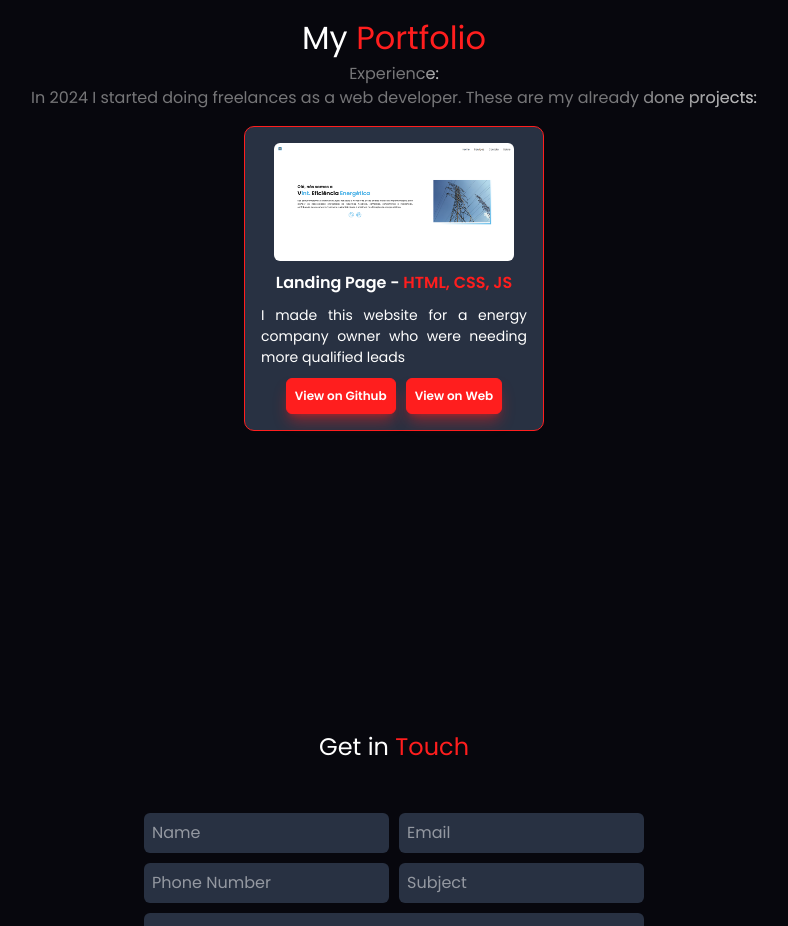
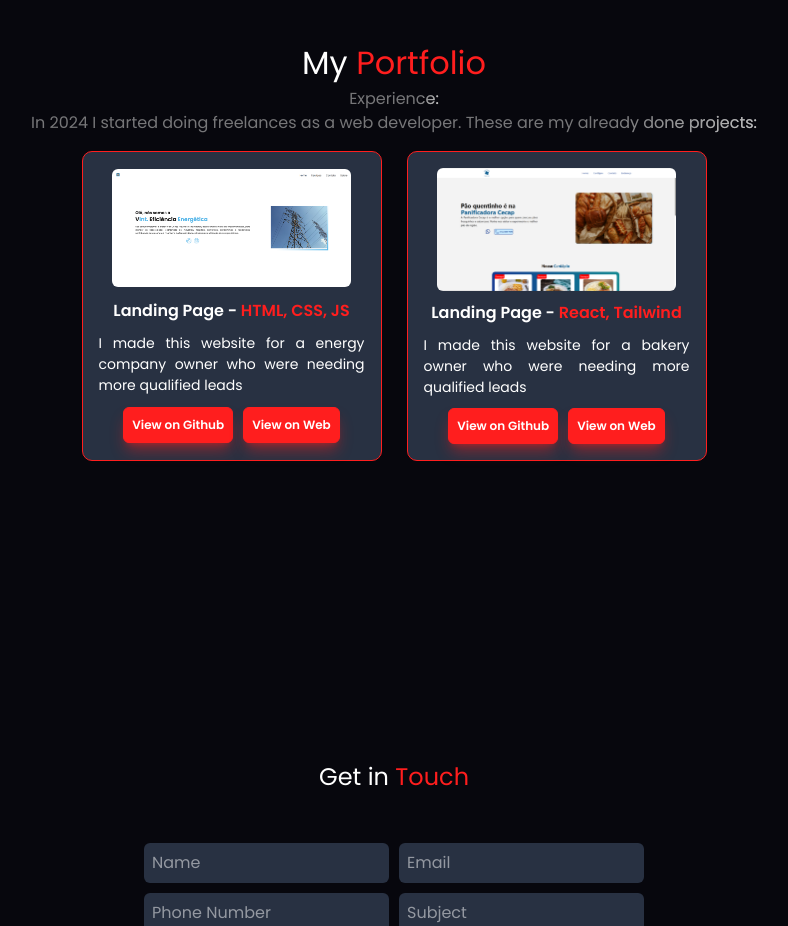
Before and after one commit to Matheus-Aguiarr/portfolio, a React (Vite) app: page / in a window 1280 px wide. Shown: the part 1700-2626 px from the top of the page, without its empty margins (246-1034 px from the left). Built offline with nearby package versions, Linux system fonts and the light colour scheme.

Commit message:
feat: add new animations in portfolio

```diff
--- a/src/components/Contact/Contact.jsx
+++ b/src/components/Contact/Contact.jsx
@@ -21,7 +21,7 @@ const Contact = ({ onClick }) => {
               placeholder="Name"
               name="name"
               required
-              className="bg-[var(--bg-color03)] p-2 text-white rounded-md w-[50%] border-none"
+              className="bg-[var(--bg-color03)] p-2 text-white rounded-md w-[50%] border-none "
             />
             <input
               type="email"
--- a/src/components/Portfolio/Portfolio.jsx
+++ b/src/components/Portfolio/Portfolio.jsx
@@ -1,6 +1,7 @@
 import "./Portfolio.css";
 import ShinyText from "../../Animations/ShinyText.jsx";
 import siteVint from "../../assets/sitevint.png";
+import sitePadaria from "../../assets/sitepadaria.png";
 import PortfolioBox from "../PortfolioBox/PortfolioBox.jsx";
 
 const Portfolio = ({ onClick }) => {
@@ -13,6 +14,15 @@ const Portfolio = ({ onClick }) => {
         "I made this website for a energy company owner who were needing more qualified leads",
       urlGit: "https://github.com/Matheus-Aguiarr/vinteficienciaenergetica",
       urlWeb: "https://vinteficienciaenergetica.com.br",
+    },
+    {
+      img: sitePadaria,
+      name: "Landing Page",
+      technologies: "React, Tailwind",
+      description:
+        "I made this website for a bakery owner who were needing more qualified leads",
+      urlGit: "https://github.com/Matheus-Aguiarr/padaria-cecap",
+      urlWeb: "https://padaria-cecap.vercel.app",
     },
   ];
 
--- a/src/components/PortfolioBox/PortfolioBox.jsx
+++ b/src/components/PortfolioBox/PortfolioBox.jsx
@@ -7,9 +7,15 @@ const PortfolioBox = ({
   urlWeb,
 }) => {
   return (
-    <div className="portfolioBox bg-[var(--bg-color03)] w-[300px] flex flex-col p-4 rounded-[10px] gap-[10px] hover:scale-[1.05] duration-[.5s] cursor-pointer border-[var(--main-color)] border-1 hover:inset-shadow-sm inset-shadow-black">
+    <div className="portfolioBox bg-[var(--bg-color03)] max-w-[300px] min-w-[300px] flex flex-col p-4 rounded-[10px] gap-[10px] hover:scale-[1.05] duration-[.5s] cursor-pointer border-[var(--main-color)] border-1 hover:inset-shadow-sm inset-shadow-black ">
       <div className="w-[90%] m-auto">
-        <img src={img} alt="" className="rounded-md" />
+        <a href={urlWeb} target="_blank">
+          <img
+            src={img}
+            alt=""
+            className="rounded-md hover:scale-[1.05] duration-[0.5s] shadow-3xl shadow-[var(--bg-color03)]"
+          />
+        </a>
       </div>
       <h2 className="text-white text-[16px] text-center font-semibold">
         {name} -{" "}
--- a/src/components/SkillsBox/SkillsBox.css
+++ b/src/components/SkillsBox/SkillsBox.css
@@ -1,6 +1,6 @@
 @media (max-width: 768px) {
   .skills-box {
-    width: 220px;
+    width: 225px;
     height: 250px;
   }
 }
--- a/src/components/SkillsBox/SkillsBox.jsx
+++ b/src/components/SkillsBox/SkillsBox.jsx
@@ -2,7 +2,7 @@ import "./SkillsBox.css";
 
 const SkillsBox = ({ description, name, icon }) => {
   return (
-    <div className="skills-box w-[190px] h-[225px] flex flex-col bg-[var(--bg-color03)] rounded-[10px] justify-center items-center border-[var(--main-color)] border-[1px] text-[white] p-2 gap-2 hover:scale-[1.05] duration-[.5s] cursor-pointer hover:inset-shadow-sm inset-shadow-black">
+    <div className="skills-box w-[220px] h-[250px] flex flex-col bg-[var(--bg-color03)] rounded-[10px] justify-center items-center border-[var(--main-color)] border-[1px] text-[white] p-2 gap-2 hover:scale-[1.05] duration-[.5s] cursor-pointer hover:inset-shadow-sm inset-shadow-black">
       <div>{icon}</div>
       <h2 className="font-semibold text-center">{name}</h2>
       <p className="text-center text-[14px]">{description}</p>
```
Also changed, not shown: src/assets/sitepadaria.png (added).
